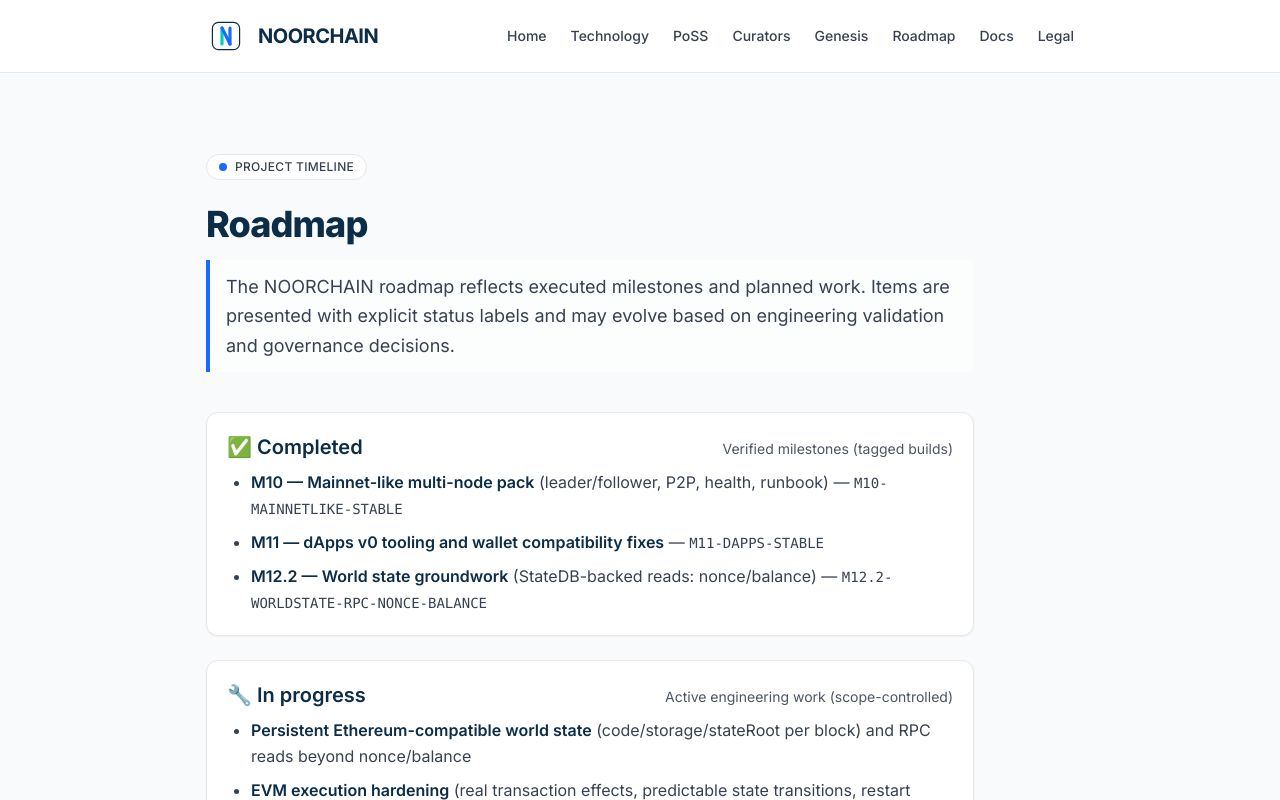
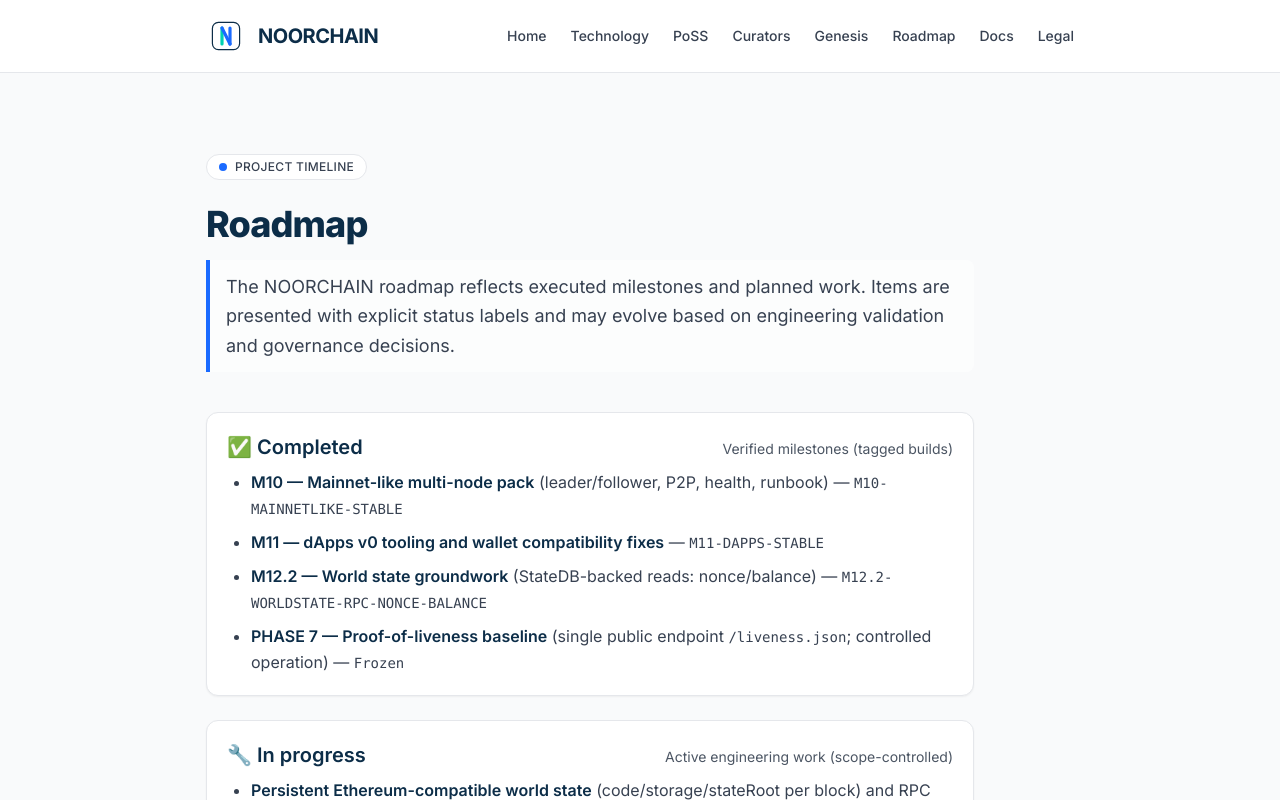
Before and after one commit to noorfinances-eng/noorchain-core, a Next.js app in the folder site/: page /roadmap in a window 1280 px wide. Shown: the top 800 px of the page. Built offline with nearby package versions, Linux system fonts and the light colour scheme.

Commit message:
Add PHASE 7 item to roadmap

```diff
--- a/site/app/roadmap/page.tsx
+++ b/site/app/roadmap/page.tsx
@@ -51,6 +51,11 @@
                   <span className="font-semibold text-navy">M12.2 — World state groundwork</span>{" "}
                   (StateDB-backed reads: nonce/balance) —{" "}
                   <span className="font-mono text-sm">M12.2-WORLDSTATE-RPC-NONCE-BALANCE</span>
+                </li>
+                <li>
+                  <span className="font-semibold text-navy">PHASE 7 — Proof-of-liveness baseline</span>{" "}
+                  (single public endpoint <span className="font-mono text-sm">/liveness.json</span>; controlled operation) —{" "}
+                  <span className="font-mono text-sm">Frozen</span>
                 </li>
               </ul>
             </div>
```
